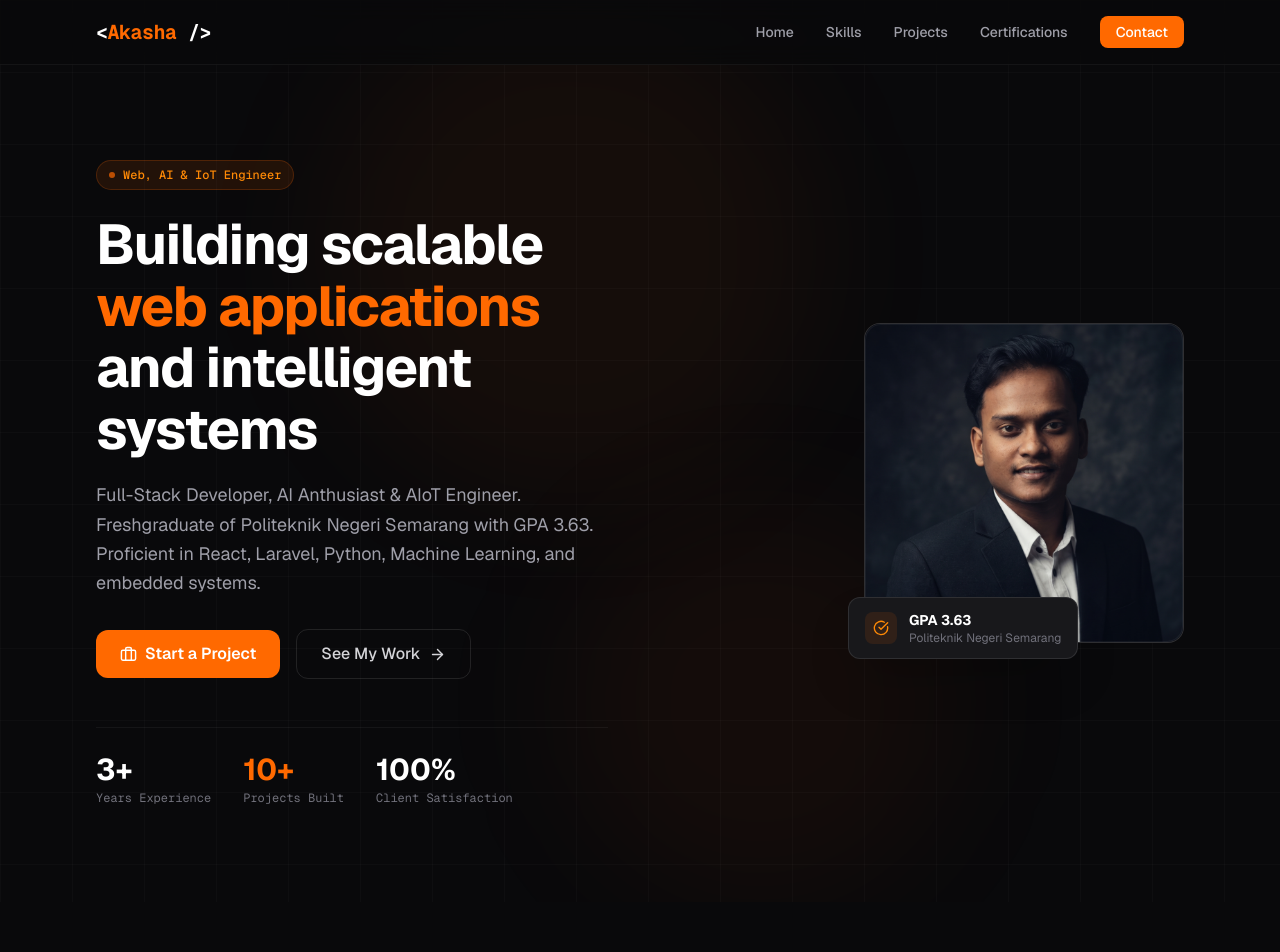
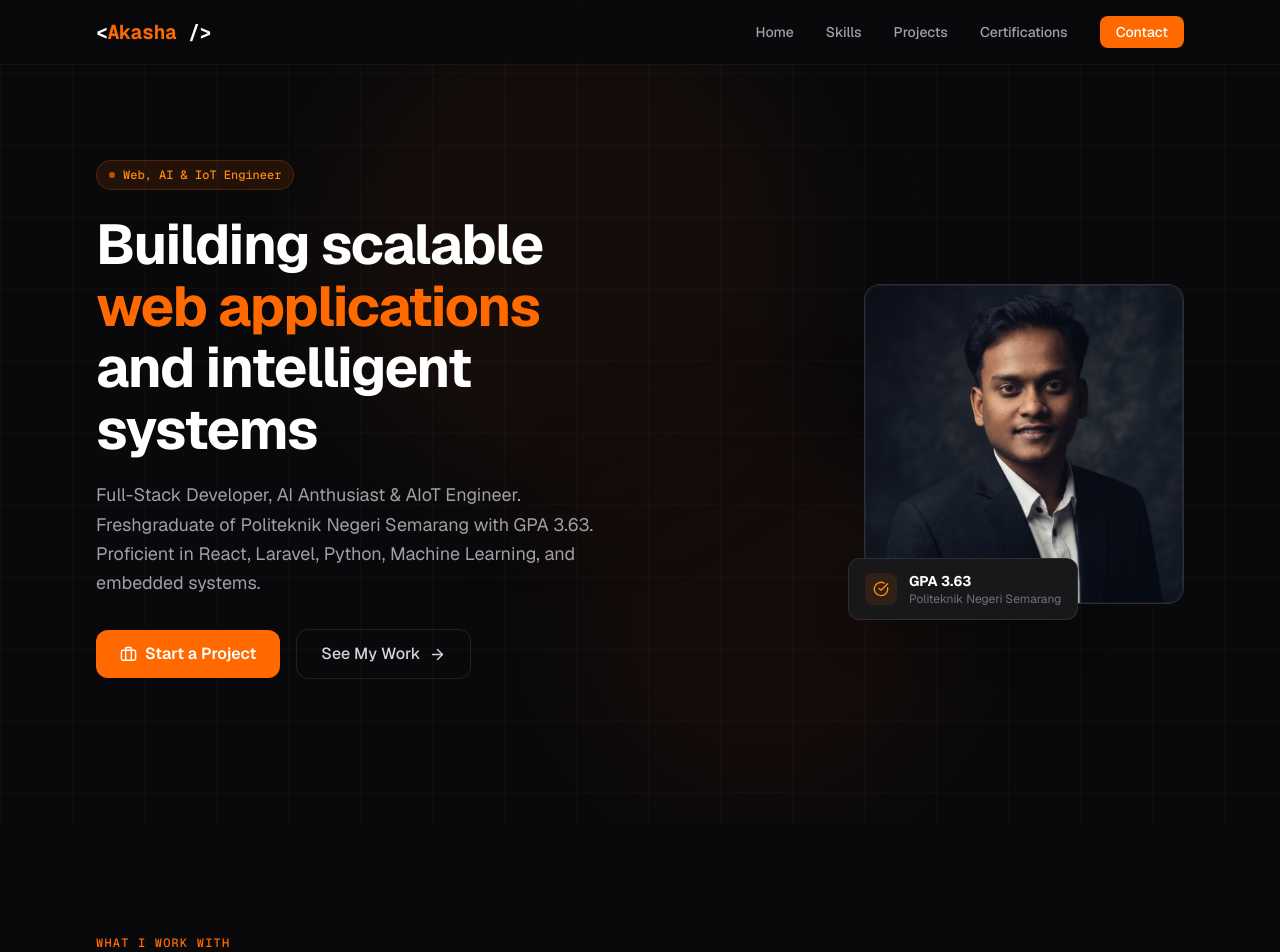
Before and after one commit to off1Aksh/web-porto, a Next.js app: page / in a window 1280 px wide. Shown: the top 952 px of the page. Built offline with nearby package versions, Linux system fonts and the light colour scheme.

Commit message:
Update Hero Section

```diff
--- a/src/components/Hero.jsx
+++ b/src/components/Hero.jsx
@@ -62,7 +62,7 @@ export default function Hero() {
             </motion.div>
 
             {/* Stats Row */}
-            <motion.div {...fadeUp(0.4)} className={styles.statsRow}>
+            {/* <motion.div {...fadeUp(0.4)} className={styles.statsRow}>
               {stats.map((stat) => (
                 <div key={stat.label} className={styles.statItem}>
                   <span className={styles.statNumber}>
@@ -74,7 +74,7 @@ export default function Hero() {
                   <span className={styles.statLabel}>{stat.label}</span>
                 </div>
               ))}
-            </motion.div>
+            </motion.div> */}
           </div>
 
           {/* ── Right Column ── */}
```
